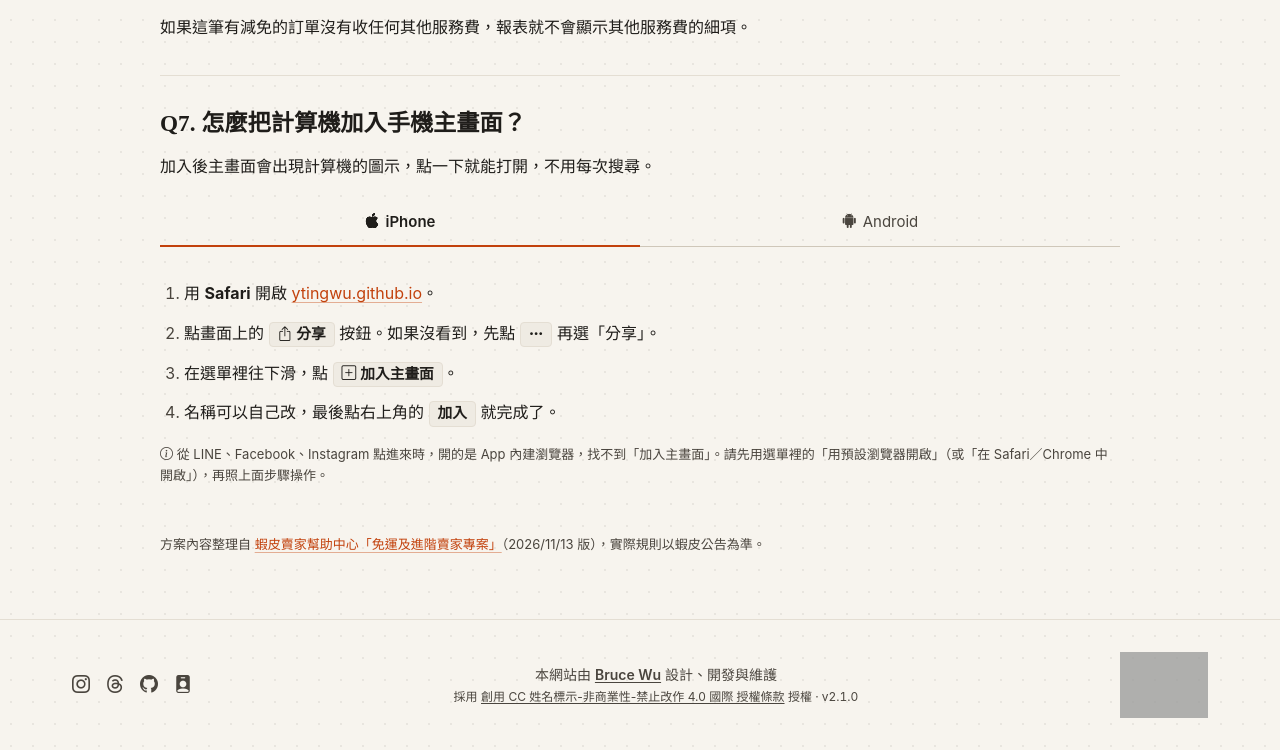
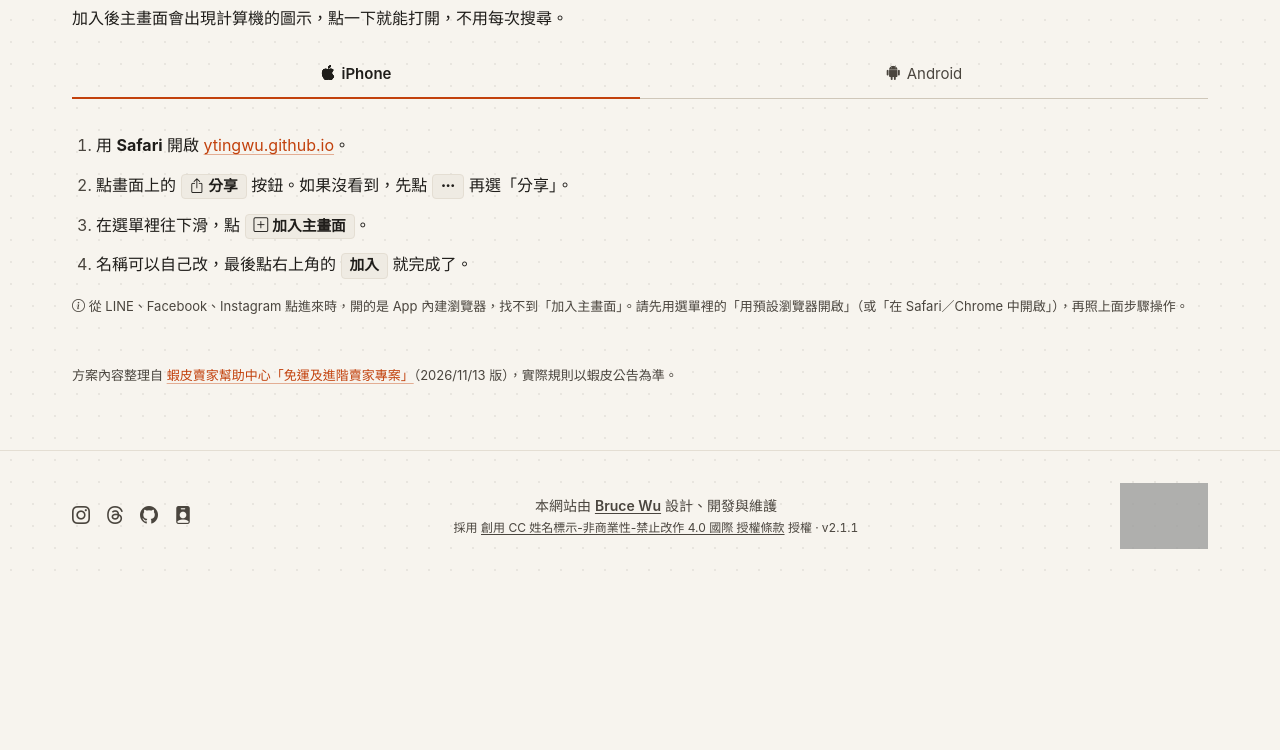
Before and after one commit to YTingWu/ytingwu.github.io, a website: page faq.html in a window 1280 px wide. Shown: the part 2455-3205 px from the top of the page. After the commit the page ends 3036 px from the top, so only its background shows below. Drawn offline with nearby package versions, Linux system fonts and the light colour scheme; grey boxes are pictures that could not be loaded.

Commit message:
style: widen article, FAQ and other content pages to match the shop page (v2.1.1)
- Drop the max-w-[64rem] override on <main> in the article, articles,
  FAQ, events and sponsor pages so they use the default .page width
  (1200px), the same as the shop overview and the footer
- Rebuild css/site.css (removes the now-unused max-w-[64rem] rule)
- Bump site version to v2.1.1

Co-Authored-By: Claude Opus 5.5 <noreply@anthropic.com>
Claude-Session: https://claude.ai/code/session_01ArzaqXDFsgwy1SnFXmXSio

```diff
--- a/faq.html
+++ b/faq.html
@@ -150,7 +150,7 @@
         </nav>
     </header>
     <!-- /include:header -->
-    <main class="page max-w-[64rem]">
+    <main class="page">
         <header class="page-head">
             <div class="eyebrow">免運方案 · 加入主畫面</div>
             <h1>常見問題</h1>
@@ -312,7 +312,7 @@
             </div>
             <div class="space-y-1 md:flex-1">
                 <div>本網站由 <a href="https://brucewu.dev/" target="_blank" rel="noopener noreferrer" class="underline font-semibold">Bruce Wu</a> 設計、開發與維護</div>
-                <div class="text-xs text-balance">採用 <a rel="license" href="http://creativecommons.org/licenses/by-nc-nd/4.0/" target="_blank" class="underline">創用 CC 姓名標示-非商業性-禁止改作 4.0 國際 授權條款</a> 授權<span class="block md:inline num"><span class="hidden md:inline"> · </span>v2.1.0</span></div>
+                <div class="text-xs text-balance">採用 <a rel="license" href="http://creativecommons.org/licenses/by-nc-nd/4.0/" target="_blank" class="underline">創用 CC 姓名標示-非商業性-禁止改作 4.0 國際 授權條款</a> 授權<span class="block md:inline num"><span class="hidden md:inline"> · </span>v2.1.1</span></div>
             </div>
             <a rel="license" href="http://creativecommons.org/licenses/by-nc-nd/4.0/" target="_blank" class="self-center opacity-80 hover:opacity-100">
                 <img alt="創用 CC 授權條款" src="https://i.creativecommons.org/l/by-nc-nd/4.0/88x31.png" width="88" height="31">
```
Also changed, not shown: article-1211-new-fees.html (+2 -2 lines), article-shop-overview.html (+2 -2 lines), article-shopee-cashback.html (+2 -2 lines), article-shopee-xiaopu.html (+2 -2 lines), articles.html (+2 -2 lines), events.html (+2 -2 lines), index.html (+1 -1 lines), old.html (+1 -1 lines), partials/footer.html (+1 -1 lines), shop.html (+1 -1 lines), sponsor.html (+2 -2 lines), css/site.css.
